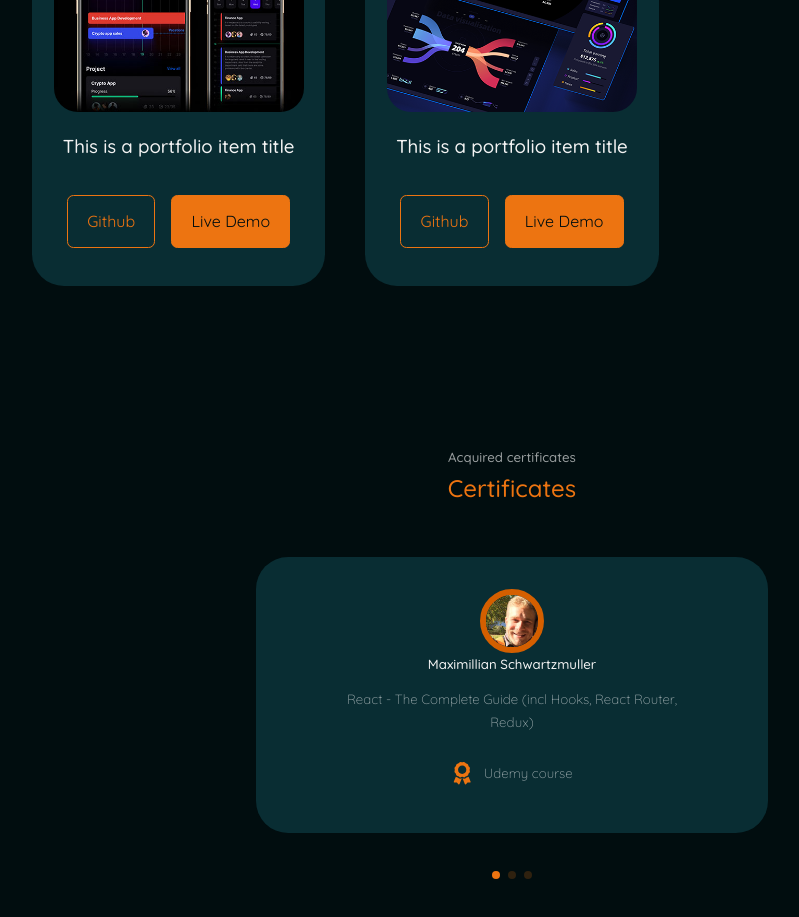
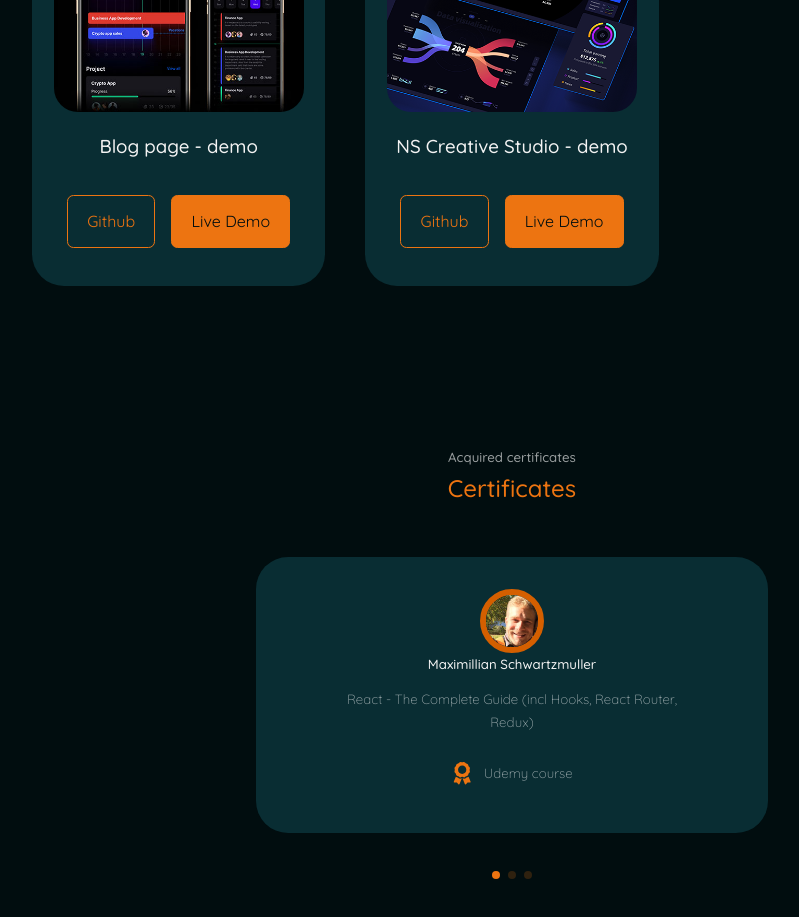
Before and after one commit to ns-LucyLu14/personal-portfolio, a React (Create React App) app: page / in a window 1280 px wide. Shown: the part 5080-5997 px from the top of the page, without its empty margins (128-927 px from the left). Built offline with nearby package versions, Linux system fonts and the light colour scheme.

Commit message:
third commit

```diff
--- a/src/components/portfolio/Portfolio.jsx
+++ b/src/components/portfolio/Portfolio.jsx
@@ -90,10 +90,10 @@
           <div className="portfolio__item-image">
             <img src={IMG4} alt="project4" />
           </div>
-          <h3>This is a portfolio item title</h3>
+          <h3>Blog page - demo</h3>
           <div className="portfolio__item-cta">
             <a
-              href="https://github.com"
+              href="https://github.com/ns-LucyLu14/blog-page-demo"
               className="btn"
               target="_blank"
               rel="noreferrer"
@@ -101,7 +101,7 @@
               Github
             </a>
             <a
-              href="https://youtube.com"
+              href="https://medium-blog-page-demo.vercel.app/"
               className="btn btn-primary"
               target="_blank"
               rel="noreferrer"
@@ -114,10 +114,10 @@
           <div className="portfolio__item-image">
             <img src={IMG5} alt="project5" />
           </div>
-          <h3>This is a portfolio item title</h3>
+          <h3>NS Creative Studio - demo</h3>
           <div className="portfolio__item-cta">
             <a
-              href="https://github.com"
+              href="https://github.com/ns-LucyLu14/ns-page-first"
               className="btn"
               target="_blank"
               rel="noreferrer"
@@ -125,7 +125,7 @@
               Github
             </a>
             <a
-              href="https://youtube.com"
+              href="https://nscreativestudio-demo.netlify.app/"
               className="btn btn-primary"
               target="_blank"
               rel="noreferrer"
```
